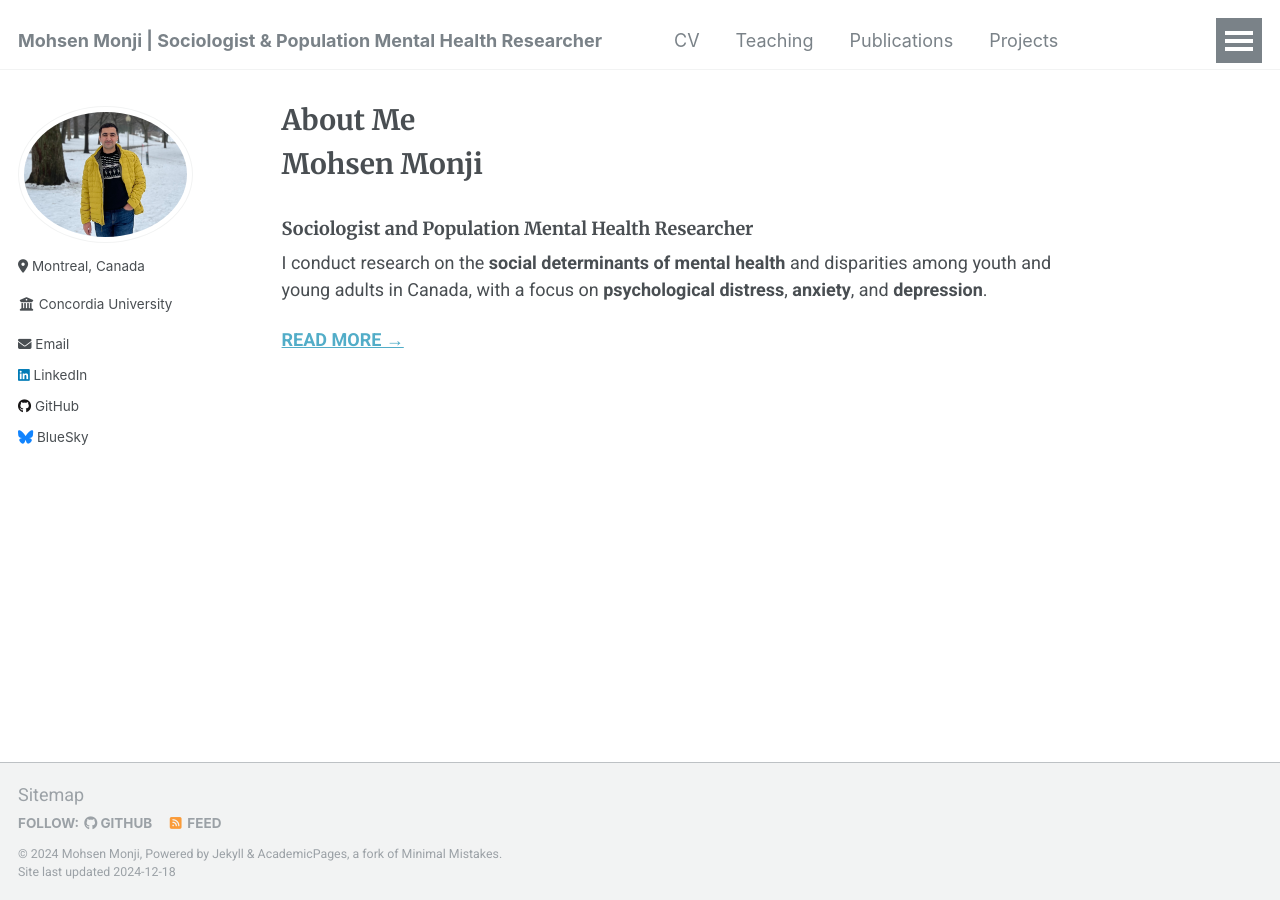
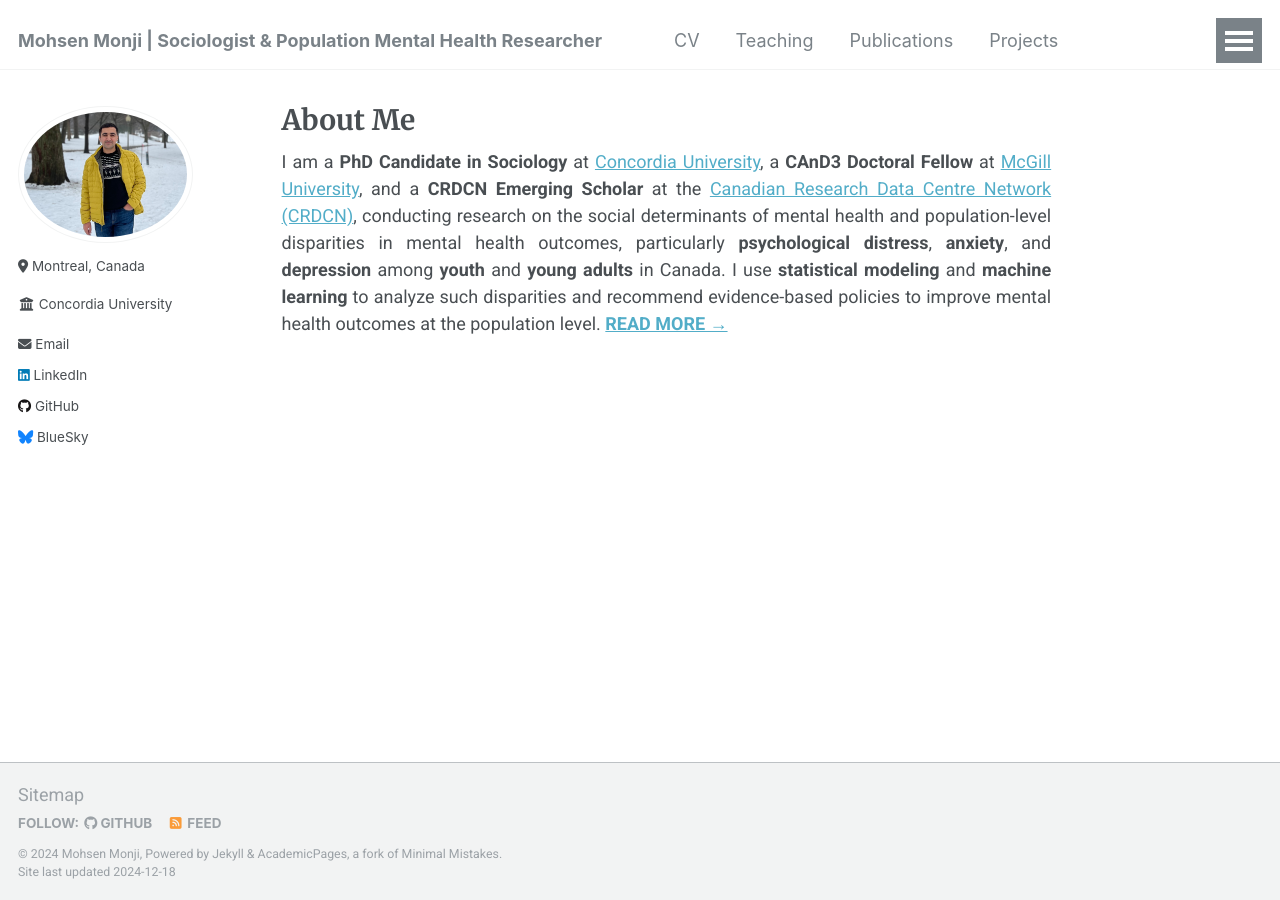
Before and after one commit to Mohsnmonji/mohsnmonji.github.io, a Jekyll site: the page built from _pages/about.md, in a window 1280 px wide. Built offline with Jekyll 4.4.1, drawn with Linux system fonts in a browser that asks for light colours.

Commit message:
Update about.md

```diff
--- a/_pages/about.md
+++ b/_pages/about.md
@@ -6,9 +6,5 @@ description: Sociologist and Population Mental Health Researcher
 author_profile: true
 ---
 
-# Mohsen Monji
-### Sociologist and Population Mental Health Researcher
-
-I conduct research on the **social determinants of mental health** and disparities among youth and young adults in Canada, with a focus on **psychological distress**, **anxiety**, and **depression**.
-
+I am a **PhD Candidate in Sociology** at [Concordia University](https://www.concordia.ca/artsci/sociology-anthropology.html), a **CAnD3 Doctoral Fellow** at [McGill University](https://www.mcgill.ca/cand3/our-people/fellows-2024-25), and a **CRDCN Emerging Scholar** at the [Canadian Research Data Centre Network (CRDCN)](https://crdcn.ca), conducting research on the social determinants of mental health and population-level disparities in mental health outcomes, particularly **psychological distress**, **anxiety**, and **depression** among **youth** and **young adults** in Canada. I use **statistical modeling** and **machine learning** to analyze such disparities and recommend evidence-based policies to improve mental health outcomes at the population level.
 [**READ MORE →**](/bio/)
```
